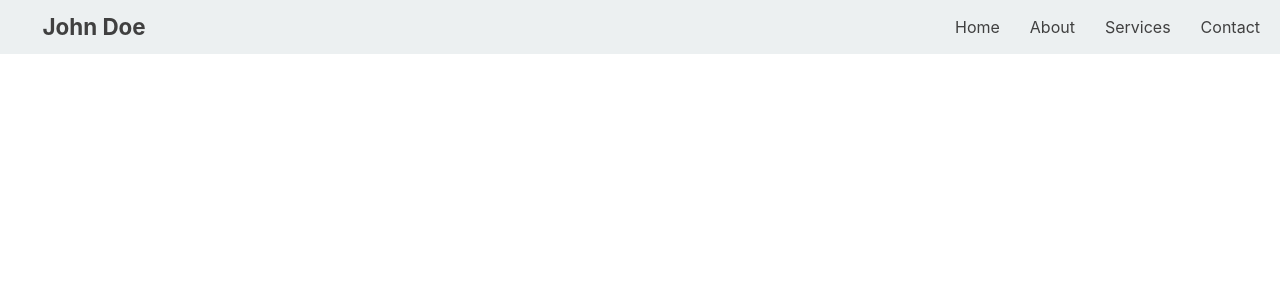
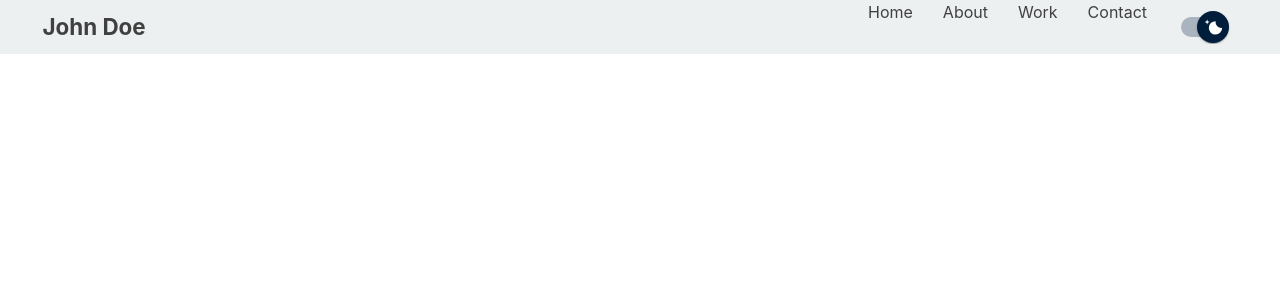
Before and after one commit to briangor/nextjs-portfolio-site, a Next.js app: page / in a window 1280 px wide. Shown: the top 300 px of the page. Built offline with nearby package versions, Linux system fonts and the light colour scheme; some icons are missing.

Commit message:
update navbar to include theme toggle

```diff
--- a/src/app/components/navbar.tsx
+++ b/src/app/components/navbar.tsx
@@ -2,6 +2,7 @@
 import styles from '../styles/styles.module.css';
 import LogoDevIcon from '@mui/icons-material/LogoDev';
 import MenuRoundedIcon from '@mui/icons-material/MenuRounded';
+import CustomizedSwitches from './theme-toggle';
 
 export default function Navbar() {
 
@@ -16,8 +17,9 @@ export default function Navbar() {
       <ul className={styles.navbar__menu}>
         <li><a href="#">Home</a></li>
         <li><a href="#">About</a></li>
-        <li><a href="#">Services</a></li>
+        <li><a href="#">Work</a></li>
         <li><a href="#">Contact</a></li>
+        <CustomizedSwitches />
       </ul>
       <div className={styles.navbar__toggle}>
         <MenuRoundedIcon />
```
